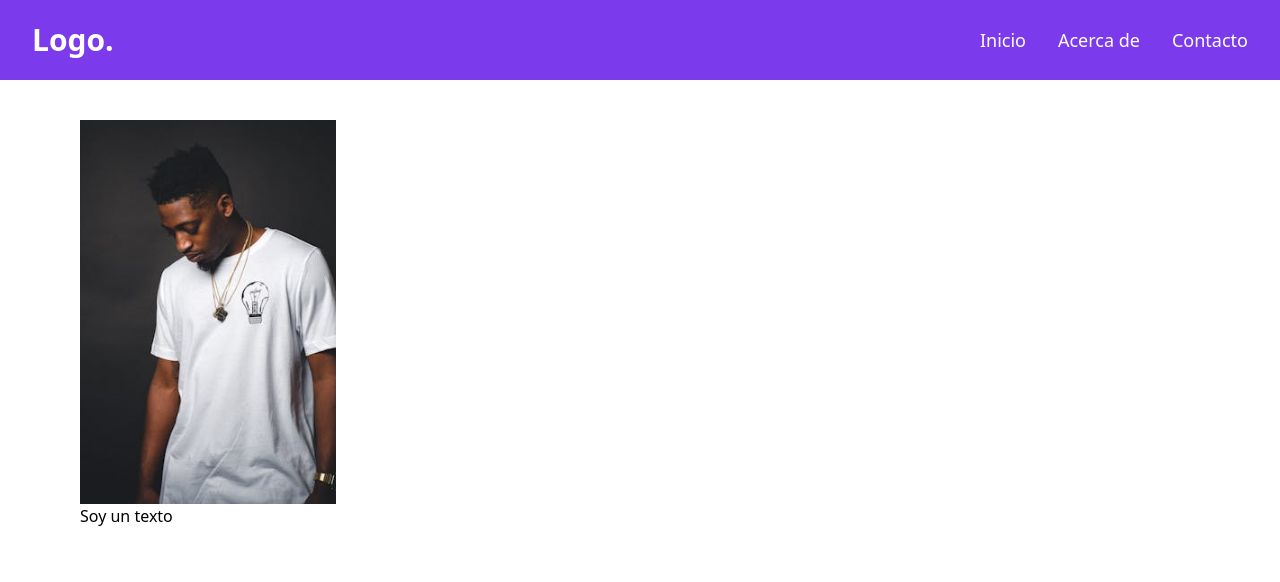
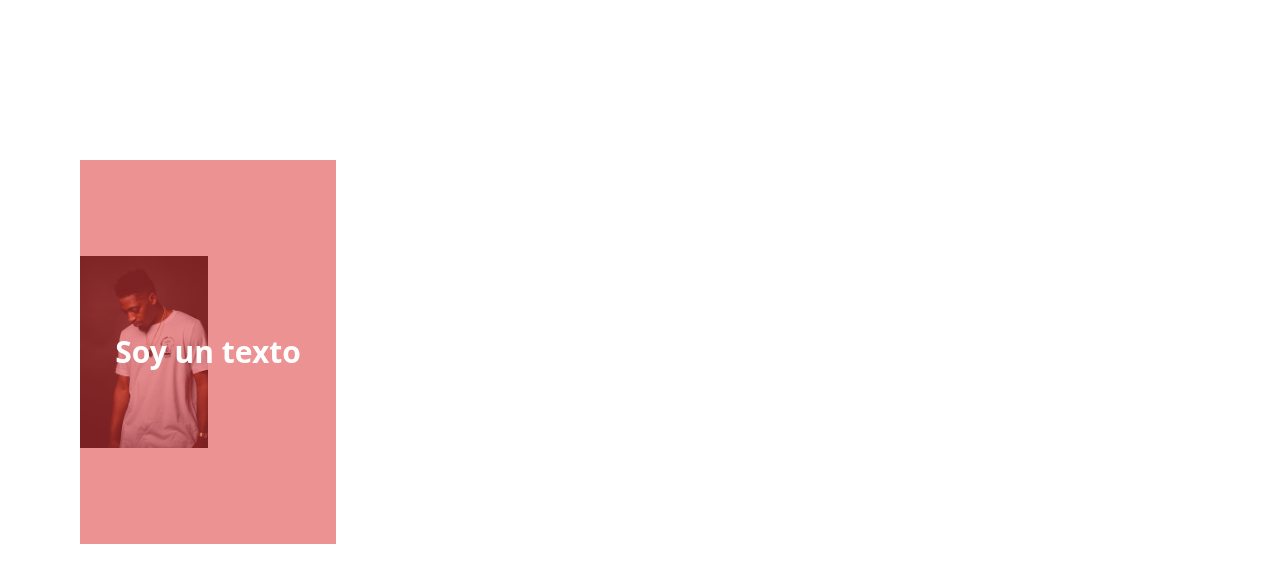
Before and after one commit to Joseph98Leo/Taildwind, a website: page cssIntermedio/src/index.html in a window 1280 px wide. Shown: the top 582 px of the page. Drawn offline with Linux system fonts and the light colour scheme.

Commit message:
Posicionamiento & pseudoclases

```diff
--- a/cssIntermedio/src/index.html
+++ b/cssIntermedio/src/index.html
@@ -6,11 +6,10 @@
         <title>CSS INTERMEDIO</title>
         <link rel="stylesheet" href="css/estilos.css">
     </head>
-    <body class="h-[100vh]">
+    <body class="h-[300vh]">
 
 
-        <nav class="bg-violet-600 h-20 px-8 text-white flex justify-between items-center relative">
-            <!-- 1/, 1/3, 2/3, 1/4, 2/4, 3/4 -->
+        <!-- <nav class="bg-violet-600 h-20 px-8 text-white flex justify-between items-center fixed inset-0 top-0 z-30">
 
             <h1 class="text-3xl font-bold">Logo.</h1>
 
@@ -22,11 +21,11 @@
 
             </div>
 
-        </nav>
+        </nav> -->
 
-        <figure class="w-64 h-96 relative top-10 left-20">
-            <img src="assets/product_1.jpg" class="w-full h-full object-cover" alt="">
-            <p>Soy un texto</p>
+        <figure class="w-64 h-96 relative top-40 left-20">
+            <p class="absolute inset-0 text-white bg-red-600/50 flex items-center justify-center font-bold text-3xl z-10">Soy un texto</p>
+            <img src="assets/product_1.jpg" class="w-full h-full object-cover relative scale-50 origin-left" id="img">
         </figure>
 
         <!-- <h2 class="text-3xl font-bold text-center my-12">
@@ -42,7 +41,17 @@
             <img src="assets/product_6.jpg" class="w-52 h-52 grow object-cover" alt="">
         </section> -->
 
-
+        <!-- <form>
+            <input
+                type="text"
+                placeholder="Ingresa tu nombre"
+                class="border border-black block mx-auto mt-10 p-8 placeholder-shown:bg-red-300"
+            >
+            <input
+                type="checkbox"
+                class="w-24 h-24 checked:w-56 checked:h-56"
+            >
+        </form> -->
 
 
     </body>
```
Also changed, not shown: cssIntermedio/src/css/estilos.css.
